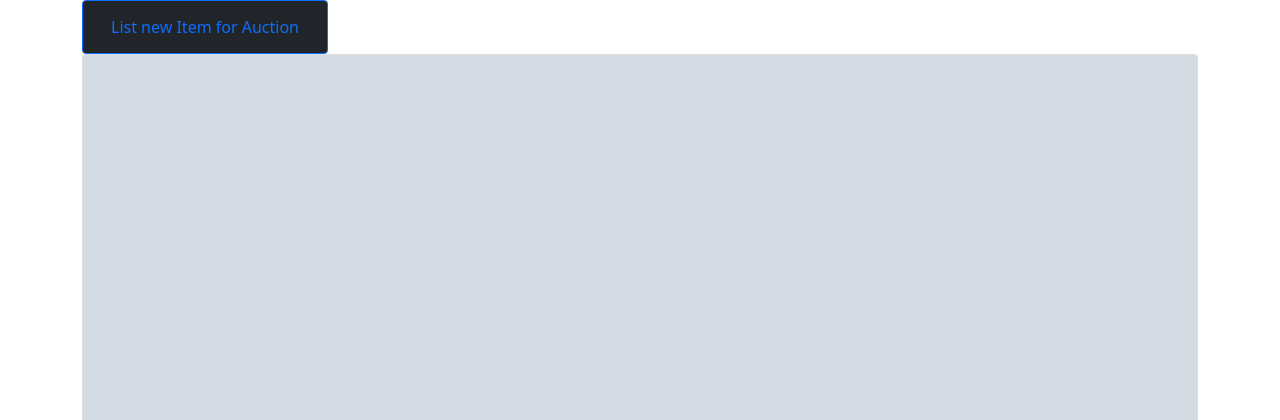
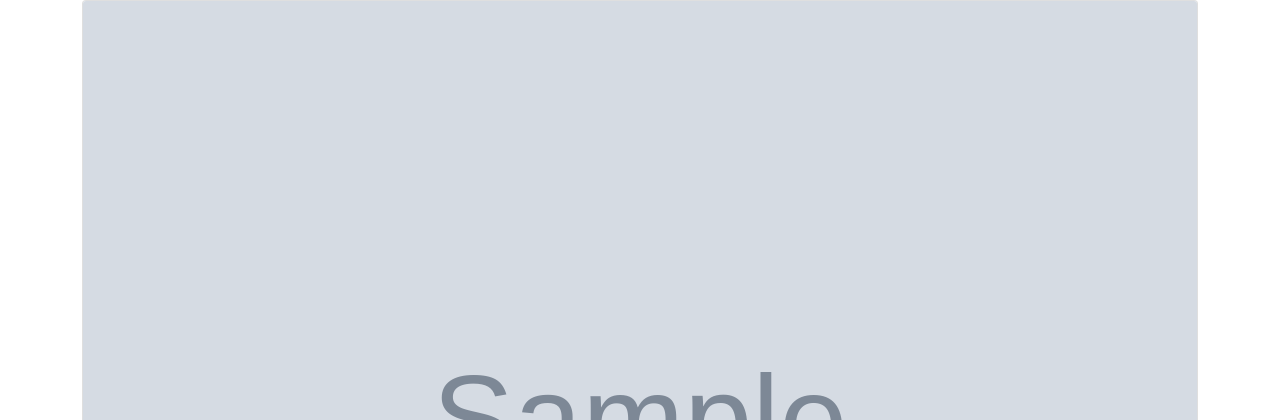
Before and after one commit to yKubilay/Auction, a Python web app: template web/templates/item-overview.html in a window 1280 px wide. Shown: the part 56-476 px from the top of the page. Run offline with Jinja, Linux system fonts and the light colour scheme; the template is opened without the code that fills it: most values are stand-ins (such as "Sample title", 1, 10 or a date in 2020); grey boxes marked "Sample" are stand-in pictures.

Commit message:
Gettin close

```diff
--- a/web/templates/item-overview.html
+++ b/web/templates/item-overview.html
@@ -1,8 +1,5 @@
 {% extends "main.html" %} {% block title %} Add category {% endblock %}
 {% block content %}
-    <button class="btn btn-primary bg-dark">
-        <a class="nav-item nav-link" id="addItem" href="/category-overview/1/addItem">List new Item for Auction</a>
-    </button>
 <div class="card-deck">
   <div class="card">
     <img class="card-img-top" src="{{ item.picture_url }}" alt="Card image cap">
```
Also changed, not shown: web/database.db.
